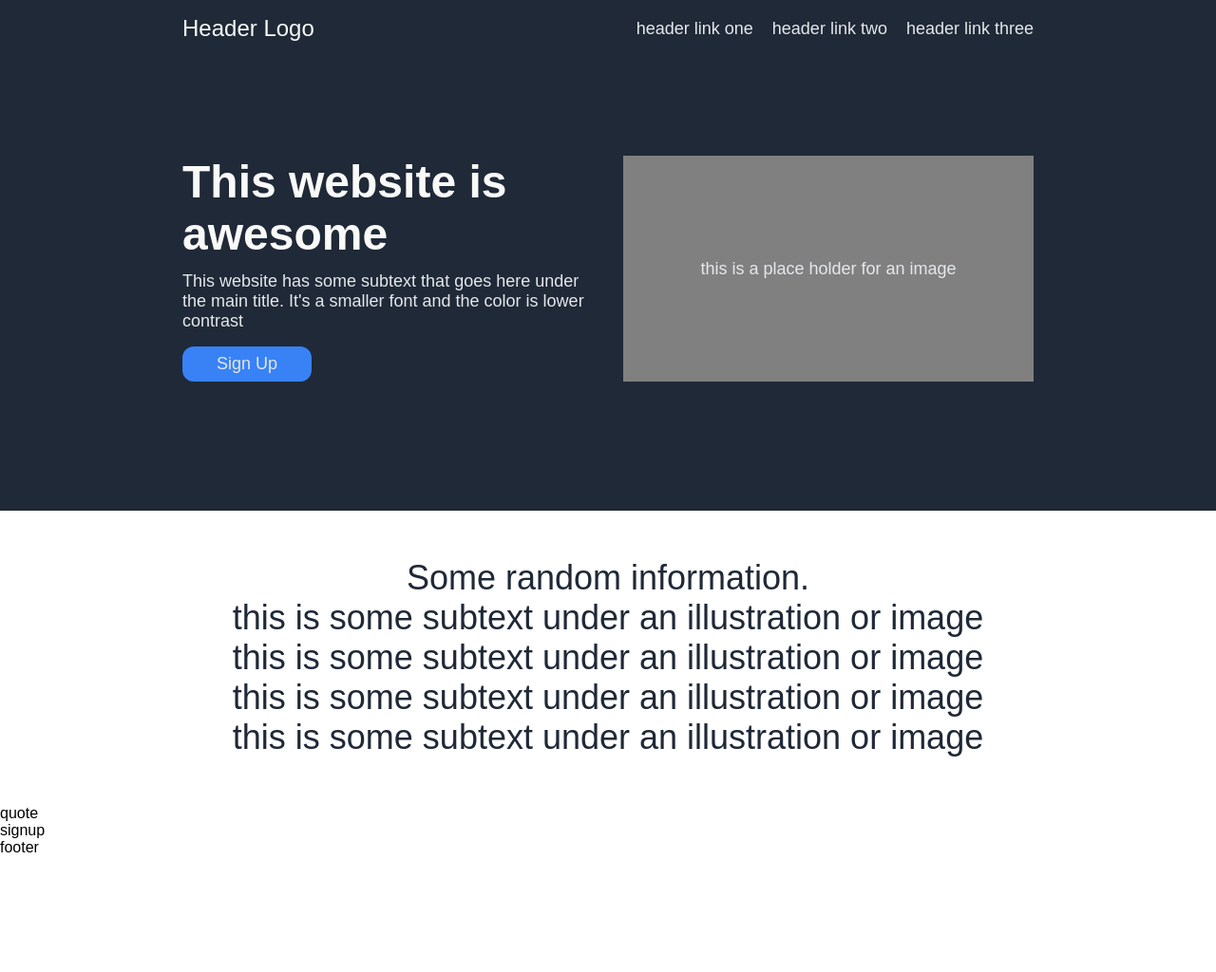
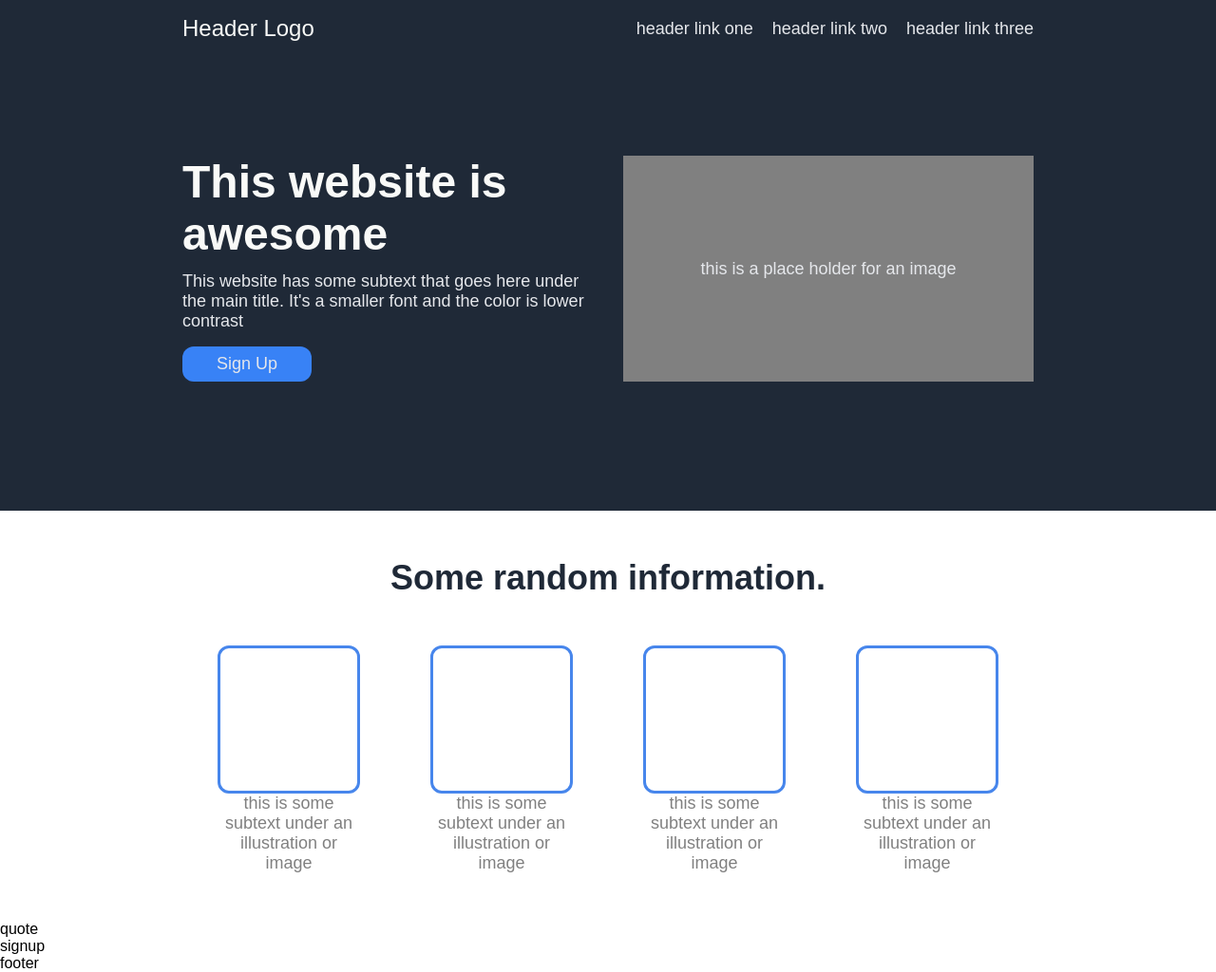
Before and after one commit to edwyip/landingpage, a plain HTML site: page index.html in a window 1280 px wide. Shown: the whole page at 95% size. Before the commit the page ends 902 px from the top, so only its background shows below. Drawn offline with Linux system fonts and the light colour scheme.

Commit message:
Finished all styling on info section.

```diff
--- a/index.html
+++ b/index.html
@@ -25,28 +25,28 @@
         </div>
     </div>
     <div class="info">
-        <div>Some random information.</div>
+        <div id="infoheader">Some random information.</div>
         <div class="cards">
             <div class="card">
-                <div>
+                <div class="dummypic">
 
                 </div>
                 <div>this is some subtext under an illustration or image</div>
             </div>
             <div class="card">
-                <div>
+                <div class="dummypic">
 
                 </div>
                 <div>this is some subtext under an illustration or image</div>
             </div>
             <div class="card">
-                <div>
+                <div class="dummypic">
 
                 </div>
                 <div>this is some subtext under an illustration or image</div>
             </div>
             <div class="card">
-                <div>
+                <div class="dummypic">
 
                 </div>
                 <div>this is some subtext under an illustration or image</div>
--- a/style.css
+++ b/style.css
@@ -72,9 +72,34 @@ button{
 
 /* INFO SECTION */
 .info{
+    text-align: center;
+    padding: 50px 15%;
+}
+
+#infoheader{
     font-size:36px;
-    font-weight: 900px;
+    font-weight: 900;
     color: #1F2937;
-    text-align: center;
-    padding: 50px;
+    margin-bottom: 50px;
 }
+
+.cards{
+    display: flex;
+    font-size: 18px;
+    font-weight: 500px;
+    color: grey;
+    justify-content: space-around;
+}
+
+.card{
+    display: flex;
+    flex-flow: column;
+    justify-content: center;
+    width: 150px;
+}
+
+.dummypic{
+    height:150px;
+    border: 3px solid #4786ec;
+    border-radius: 12px
+}
```
